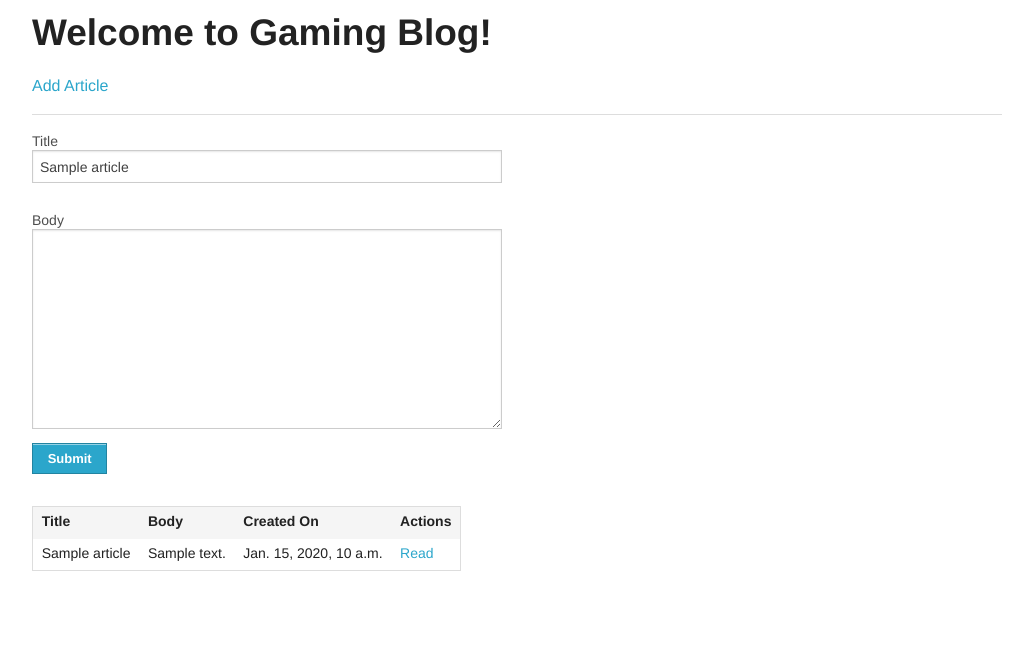
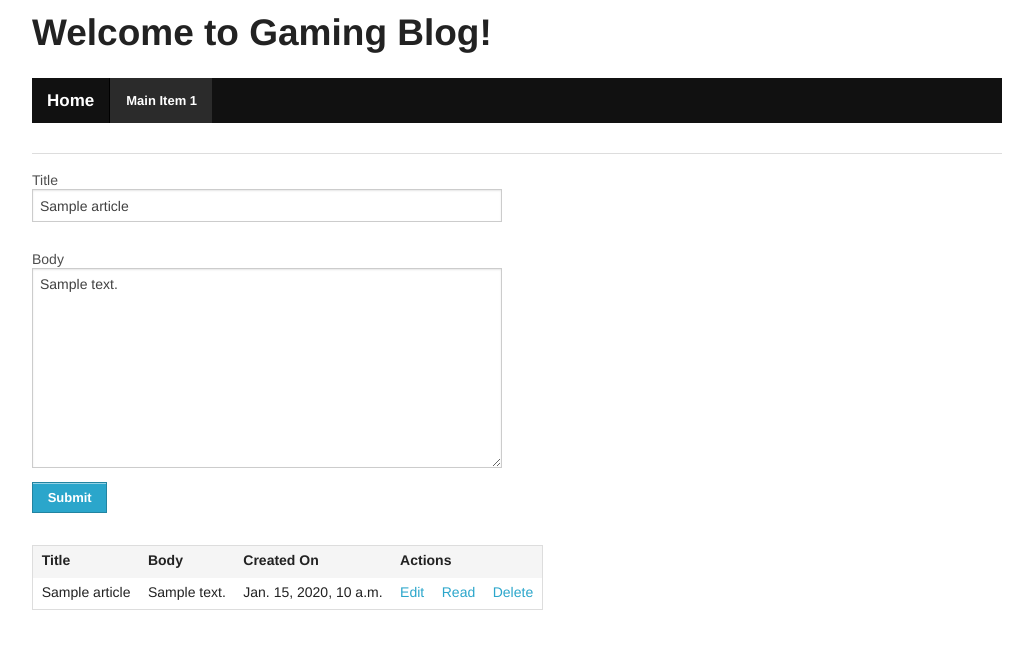
Before and after one commit to paktek123/article-blog, a Django app: template core/templates/create_article.html in a window 1280 px wide. Shown: the top 649 px of the page, without its empty margins (123-1156 px from the left). Run offline with Django 3.2, Linux system fonts and the light colour scheme; the template is opened without the code that fills it: most values are stand-ins (such as "Sample title", 1, 10 or a date in 2020).

Commit message:
Added edit, read and delete views and van bar

```diff
--- a/core/templates/base.html
+++ b/core/templates/base.html
@@ -11,7 +11,35 @@
         {% endblock script %}
     </head>
     <body>
-        <div id="header">{% block header %}{% endblock %}</div>
+        <div id="header">
+            {% block header %}
+
+                <div class="row">
+                    <div class="large-12 columns">
+                        <h2>Welcome to Gaming Blog!</h2>
+                            <nav class="top-bar">
+                                <ul class="title-area">
+                                    <li class="name">
+                                        <h1><a href="{% url home %}">Home</a></h1>
+                                    </li>
+
+                                    <li class="toggle-topbar"><a href="#"><span>Menu</span></a></li>
+                                </ul>
+
+                                <section class="top-bar-section">
+                                    <!-- Left Nav Section -->
+                                    <ul class="left">
+                                        <li class="divider"></li>
+                                        <li class="active"><a href="#">Main Item 1</a></li>
+                                    </ul>
+                                </section>
+                            </nav>
+                        <hr/>
+                    </div>
+                </div>
+
+            {% endblock %}
+        </div>
         <div id="messages-wrap">
             <div id="messages">
                 {% for msg in messages %}
--- a/core/templates/create_article.html
+++ b/core/templates/create_article.html
@@ -2,17 +2,7 @@
 
 {% block content %}
 
-
-<body>
-
-    <div class="row">
-        <div class="large-12 columns">
-            <h2>Welcome to Gaming Blog!</h2><a href="{% url create_article %}">Add Article</a>
-            <hr />
-        </div>
-    </div>
-
-    <form action="{% if form_action == "edit" %} {% url update_article article.id %} {% else %} {% url create_article %} {% endif %}" method="post">
+    <form action="{% if form_action == "edit" %} {# url update_article article.key.id #} {% else %} {% url create_article %} {% endif %}" method="post">
         <div class="row">
             <div class="large-6 columns">
 
@@ -20,7 +10,7 @@
                 <input type="text" name="title" value="{{ article.title }}"><br/>
 
                 <label>Body</label>
-                <textarea class="large" name="body" value="{{ article.body }}"></textarea>
+                <textarea class="large" name="body" value="{{ article.body }}">{{ article.body }}</textarea>
             </div>
         </div>
 
@@ -44,9 +34,9 @@
                         <td>{{ a.title }}</td>
                         <td>{{ a.body|truncatewords:50 }}</td>
                         <td>{{ a.created_on }}</td>
-                        <!--td><a href="{# url update_article article_id=article.key.id #}">Edit</a></td-->
+                        <td><a href="{% url update_article article_id=a.key.id %}">Edit</a></td>
                         <td><a href="{% url read_article a.key.id %}">Read</a></td>
-                        <!--td><a href="{# url delete_article article_id=article.key.id #}">Delete</a></td-->
+                        <td><a href="{% url delete_article article_id=a.key.id %}">Delete</a></td>
                     </tr>
                     {% empty %}
                     <tr>
@@ -58,6 +48,5 @@
 
         </div>
     </div>
-</body>
 
 {% endblock %}
--- a/core/urls.py
+++ b/core/urls.py
@@ -11,9 +11,9 @@ urlpatterns += patterns(
     #url(r'^$', views.HelloWorld.as_view(), {}, name='hello-world'),
     url(r'^$', views.home, {}, name='home'),
     url(r'^article/create/$', views.create_article, name='create_article'),
-    url(r'^article/(?P<article_id>)/$', views.read_article, name='read_article'),
-    url(r'^article/edit/(?P<article_id>)/$', views.update_article, name='update_article'),
-    url(r'^article/(?P<article_id>)/delete/$', views.delete_article, name='delete_article'),
+    url(r'^article/(?P<article_id>\d+)/$', views.read_article, name='read_article'),
+    url(r'^article/edit/(?P<article_id>\d+)/$', views.update_article, name='update_article'),
+    url(r'^article/(?P<article_id>\d+)/delete/$', views.delete_article, name='delete_article'),
     url(r'^__exception_test__/$', views.exception_test, {}),
 )
 
```
Also changed, not shown: core/templates/home.html (+1 -12 lines), core/templates/read_article.html (added, +19 -0 lines), core/views.py (+5 -4 lines), 4 other files.
